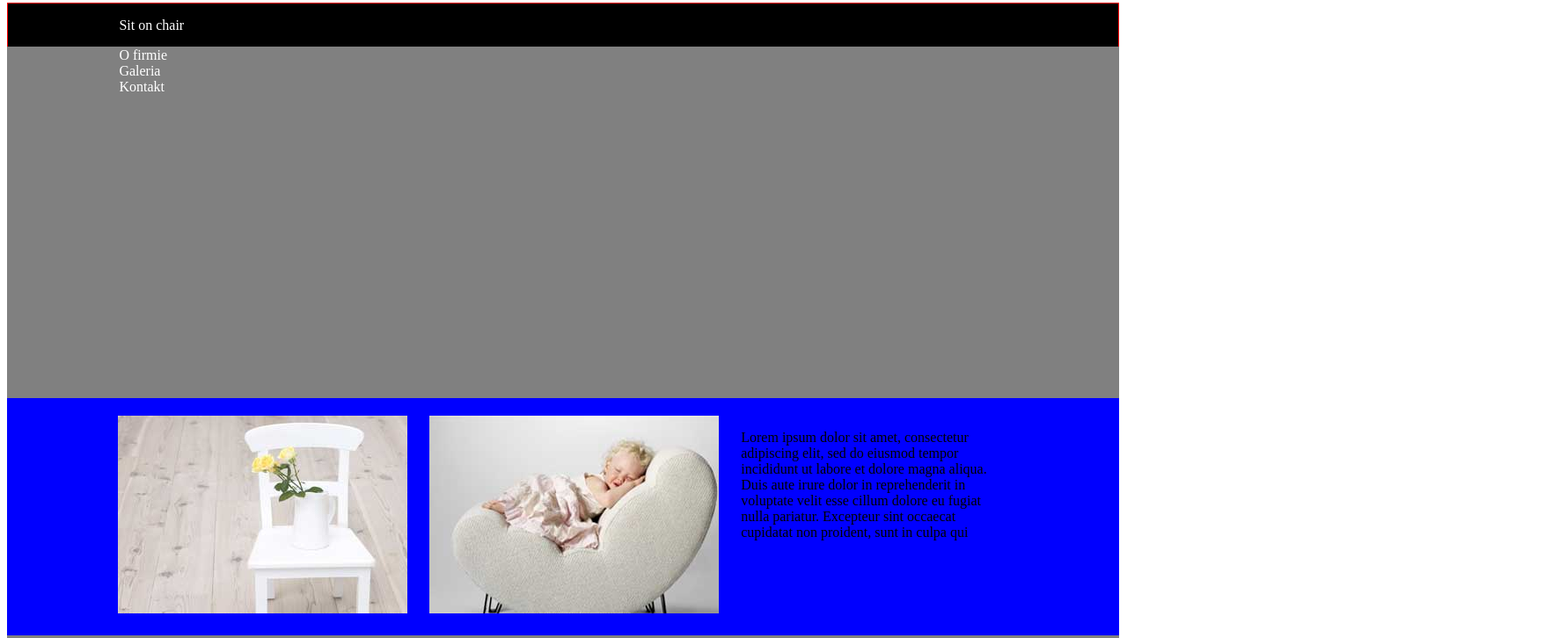
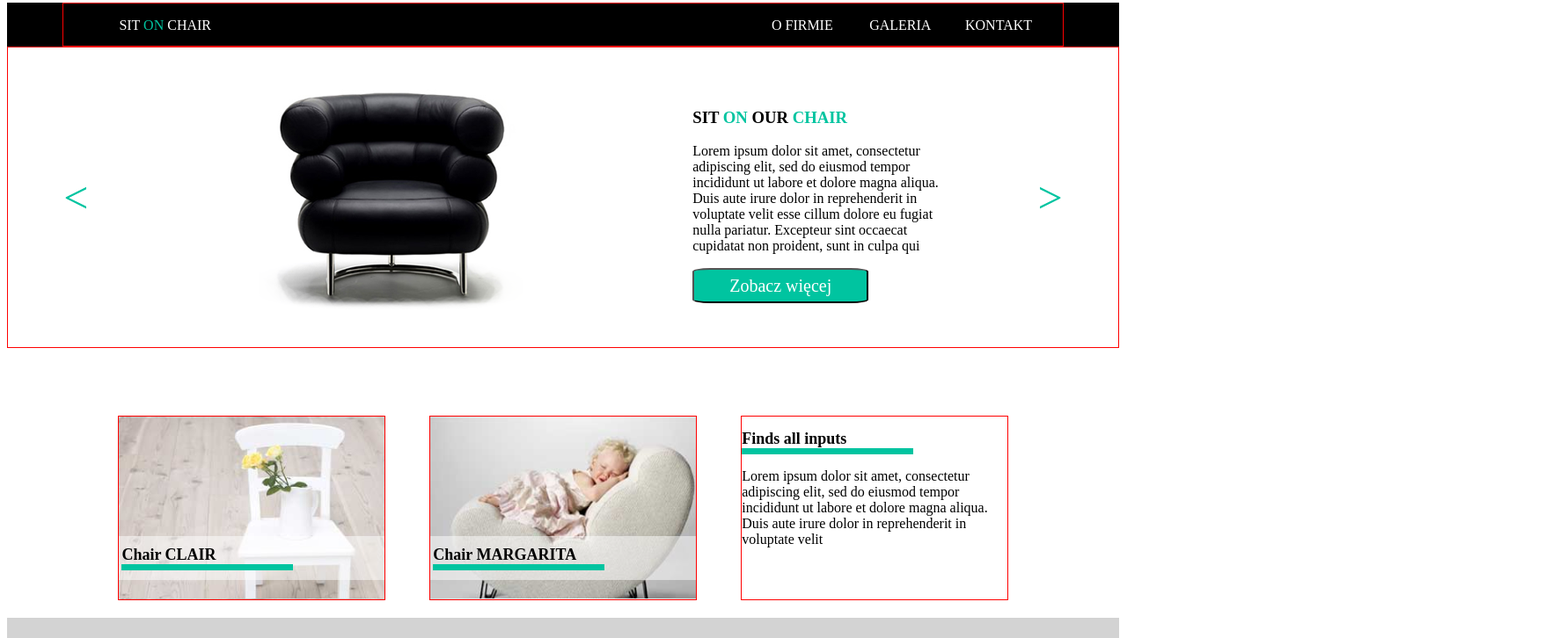
Before and after one commit to Juju-And/webpage---chair-shop, a plain HTML site: page index.html in a window 1280 px wide. Shown: the part 5-731 px from the top of the page at 88% size, 1772 px wide, since content can reach past the window. Drawn offline with Linux system fonts and the light colour scheme.

Commit message:
First part of page

```diff
--- a/index.html
+++ b/index.html
@@ -9,9 +9,9 @@
 <header class="header_container">
     <section class="header_content">
         <div class="header_objects"></div>
-        <p>Sit <span>on</span> chair</p>
+        <p class="logo">Sit <span>on</span> chair</p>
         <nav class="header_menu">
-            <ul>
+            <ul class="menu_menu">
                 <li>O firmie</li>
                 <li>Galeria</li>
                 <li>Kontakt</li>
@@ -20,24 +20,46 @@
     </section>
 </header>
 <section class="introduction">
+    <div class="introduction_container">
+        <a href="back" class="front-back">&lt;</a>
+        <div class="chair_picture">
+            <img src="images/black_chair.png">
+        </div>
+
+        <article class="introduction_text">
+            <h1 class="introduction_title">sit <span>on</span> our <span>chair</span></h1>
+            <p>
+                Lorem ipsum dolor sit amet, consectetur adipiscing elit, sed do eiusmod tempor incididunt ut labore et
+                dolore magna aliqua.
+                Duis aute irure dolor in reprehenderit in voluptate velit esse cillum dolore eu fugiat nulla pariatur.
+                Excepteur sint occaecat cupidatat non proident, sunt in culpa qui
+            </p>
+            <button>Zobacz więcej</button>
+        </article>
+        <a href="front" class="front-back">&gt;</a>
+    </div>
 
 </section>
 
 <section class="gallery_container">
     <div class="gallery">
         <div class="box1 boxes">
-            <img src="./images/box1_img.jpg">
+            <div class="opacity_bar"></div>
+            <h2 class="box1_title">Chair <span>clair</span></h2>
         </div>
         <div class="box2 boxes">
-            <img src="./images/box2_img.jpg">
+            <div class="opacity_bar">
+            </div>
+            <h2 class="box2_title">Chair <span>margarita</span></h2>
         </div>
         <div class="box3_description boxes">
+            <h2 class="box3_title">Finds all inputs</h2>
             <p>Lorem ipsum dolor sit amet, consectetur adipiscing elit, sed do eiusmod tempor incididunt ut labore et
                 dolore
                 magna aliqua.
                 <br>
-                Duis aute irure dolor in reprehenderit in voluptate velit esse cillum dolore eu fugiat
-                nulla pariatur. Excepteur sint occaecat cupidatat non proident, sunt in culpa qui </p>
+                Duis aute irure dolor in reprehenderit in voluptate velit
+            </p>
 
         </div>
     </div>
@@ -47,11 +69,20 @@
 
 </section>
 
-<section class="dataForm">
+<section class="contactForm_container">
 
 </section>
 
 <footer>
+    <p>Copyright 2014 | All Rights Reserved - Sit On Chair</p>
+
+    <div class="signs_container">
+        <div class="icon1"><img src="images/flickr.png"></div>
+        <div class="icon2"><img src="images/vimeo.png"></div>
+        <div class="icon3"><img src="images/pinterest.png"></div>
+        <div class="icon4"><img src="images/twitter.png"></div>
+    </div>
+    <p>sit on chair</p>
 
 </footer>
 
--- a/style.css
+++ b/style.css
@@ -1,49 +1,193 @@
-*{
+* {
     box-sizing: border-box;
+    font-family: Raleway;
 }
 
-.header_container{
+.header_container {
     width: 100%;
     background-color: black;
     height: 50px;
     color: white;
+    text-transform: uppercase;
+    display: flex;
+    justify-content: center;
 }
 
-.header_content{
-    border: 1px solid red ;
-    padding-left: 10%;
-    padding-right: 10%;
+.header_content {
+    border: 1px solid red;
+    padding-left: 5%;
+    padding-right: 5%;
+    width: 90%;
+    display: flex;
+    justify-content: space-between;
 }
 
-ul {
+ul.menu_menu {
     list-style: none;
     padding: 0;
     margin: 0;
+    width: 150%;
 }
 
-.introduction{
-    background-color: gray;
+.logo {
+    width: 80%;
+}
+
+.logo > span {
+    color: #00C4A0;
+}
+
+.menu_menu > li {
+    width: 25%;
+    display: inline-block;
+    text-align: center;
+    padding: 16px;
+    text-decoration: none;
+}
+
+.introduction {
+    background: -moz-linear-gradient(top, rgba(235, 233, 249, 1) 49%, rgba(235, 233, 249, 1) 63%, rgba(216, 208, 239, 1) 85%, rgba(193, 191, 234, 1) 100%);
     height: 400px;
 }
 
-.gallery_container{
-    background-color: blue;
-    height: 270px;
+.introduction_container {
+    box-sizing: border-box;
+    border: 1px solid red;
+    padding-left: 5%;
+    padding-right: 5%;
+    display: flex;
+    justify-content: space-between;
+    align-items: center;
+}
+
+.introduction_title {
+    text-transform: uppercase;
+}
+
+.introduction_title > span {
+    color: #00C4A0;
+}
+
+.introduction_text {
+    width: 25%;
+    height: 90%;
+}
+
+button{
+    background-color: #00C4A0;
+    border-radius: 10%;
+    color: white;
+    height: 40px;
+    width: 200px;
+    font-size: 20px;
+}
+
+.front-back {
+    font-size: 50px;
+    color: #00C4A0;
+}
+
+a.front-back {
+    text-decoration: none;
+}
+
+.gallery_container {
+    background-color: white;
+    height: 250px;
     padding-left: 10%;
     padding-right: 10%;
 
 }
-.gallery{
+
+.gallery {
     padding-top: 20px;
     display: flex;
     justify-content: space-between;
 }
 
-.boxes{
+.boxes {
     width: 30%;
+    height: 210px;
+    border: 1px solid red;
+    box-sizing: border-box;
 }
 
-.priceList{
-    background-color: gray;
+.boxes > h2 {
+    font-size: 18px;
+}
+
+.boxes > h2 > span {
+    text-transform: uppercase;
+}
+
+.opacity_bar {
+    height: 50px;
+    width: 100%;
+    margin-top: 45%;
+    background-color: white;
+    opacity: .5;
+}
+
+.box1_title {
+    height: 50px;
+    width: 100%;
+    margin-left: 3px;
+    margin-top: -3%;
+    position: absolute;
+
+}
+
+.box1_title::after {
+    content: '';
+    height: 7px;
+    width: 195px;
+    background-color: #00C4A0;
+    display: block;
+}
+
+.box1 {
+    background-image: url("images/box1_img.jpg");
+    background-size: contain;
+
+}
+
+.box2 {
+
+    background-image: url("images/box2_img.jpg ");
+    background-size: contain;
+}
+
+.box2_title {
+    height: 50px;
+    width: 100%;
+    margin-left: 3px;
+    margin-top: -3%;
+    position: absolute;
+
+}
+
+.box2_title::after {
+    content: '';
+    height: 7px;
+    width: 195px;
+    background-color: #00C4A0;
+    display: block;
+}
+
+.box3_title::after {
+    content: '';
+    height: 7px;
+    width: 195px;
+    background-color: #00C4A0;
+    display: block;
+}
+
+.priceList {
+    background-color: lightgrey;
     height: 800px;
 }
+
+footer{
+    margin-left: 5px;
+    margin-right: 5px;
+}
```
